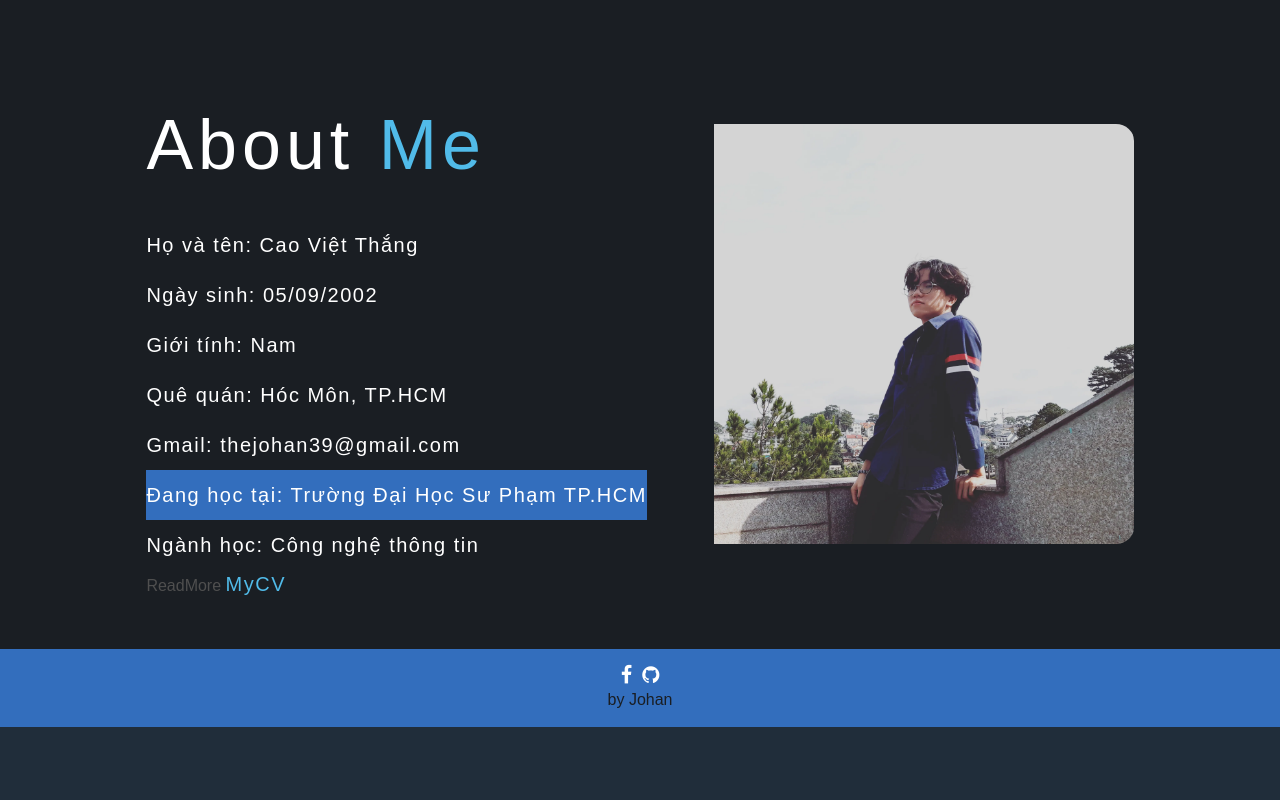
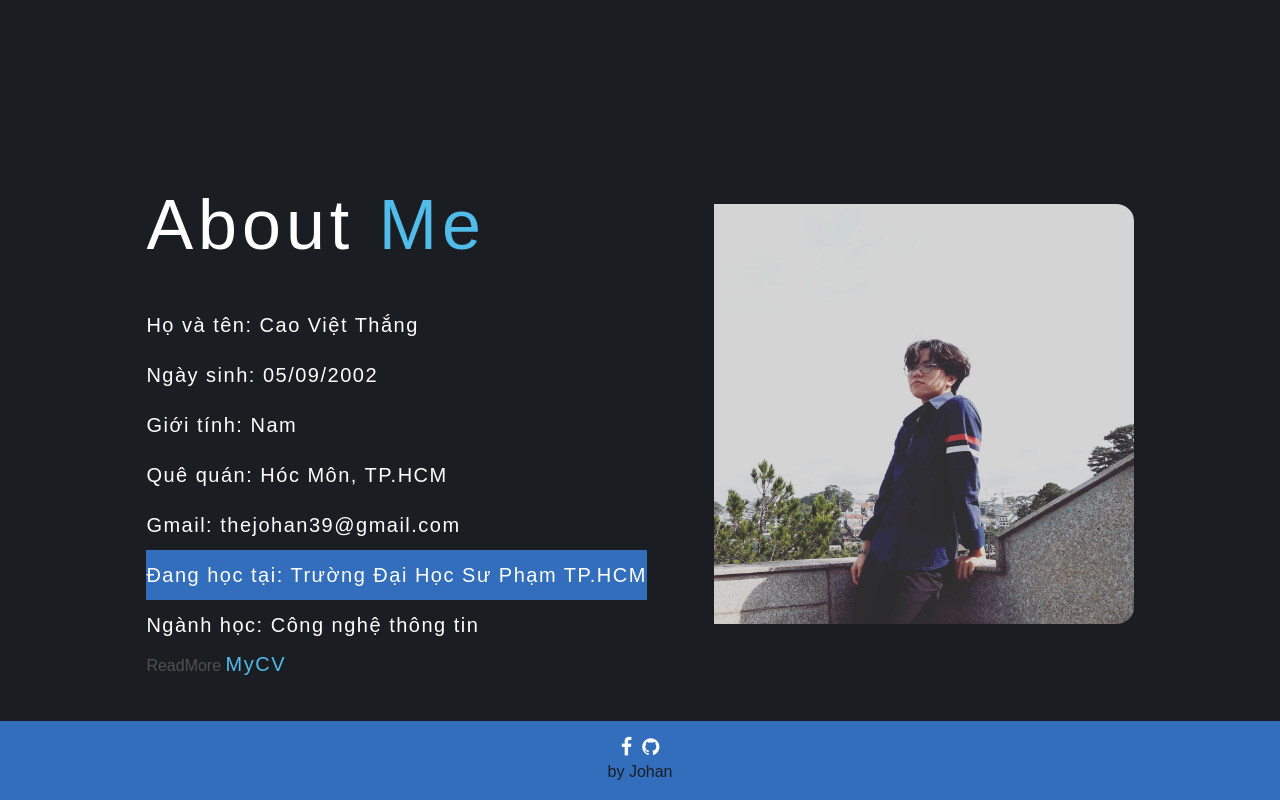
Before and after one commit to JohanTT/Todo-What, a React (Create React App) app: page /About in a window 1280 px wide. Built offline with nearby package versions, Linux system fonts and the light colour scheme.

Commit message:
last update

```diff
--- a/src/App.css
+++ b/src/App.css
@@ -4,3 +4,6 @@
     padding: 0;
     font-family: 'Montserrat', sans-serif;
   }
+  html {
+    background-color: #1a1e23;
+  }
--- a/src/css/about.css
+++ b/src/css/about.css
@@ -14,7 +14,7 @@
     margin-left: auto;
     margin-right: auto;
     padding: 0 10%;
-    padding-top: 70px;
+    padding-top: 150px;
     justify-content:space-around;
     align-items: center;
     display: flex;
@@ -45,11 +45,14 @@
     cursor: pointer;
 }
 
-@media screen and (max-width: 750px) {
+@media screen and (max-width: 960px) {
     #about-me .content-section {
       padding-top: 200px;
       text-align: center;
       flex-direction: column;
+    }
+    #footer {
+        position: unset !important;
     }
   }
 
@@ -78,6 +81,10 @@
 /* Kết thúc phần giới thiệu về bản thân */
 #footer {
     padding: 15px 15px;
+    position: absolute;
+    right: 0;
+    bottom: 0;
+    left: 0;
     text-align: center;
     background-color: rgb(51, 110, 189);
 }
--- a/src/css/note.css
+++ b/src/css/note.css
@@ -7,7 +7,7 @@
 }
 
 body{
-    background-color: rgb(32, 45, 58);
+    background-color: #1a1e23;
 }
 
 ::placeholder {
```
